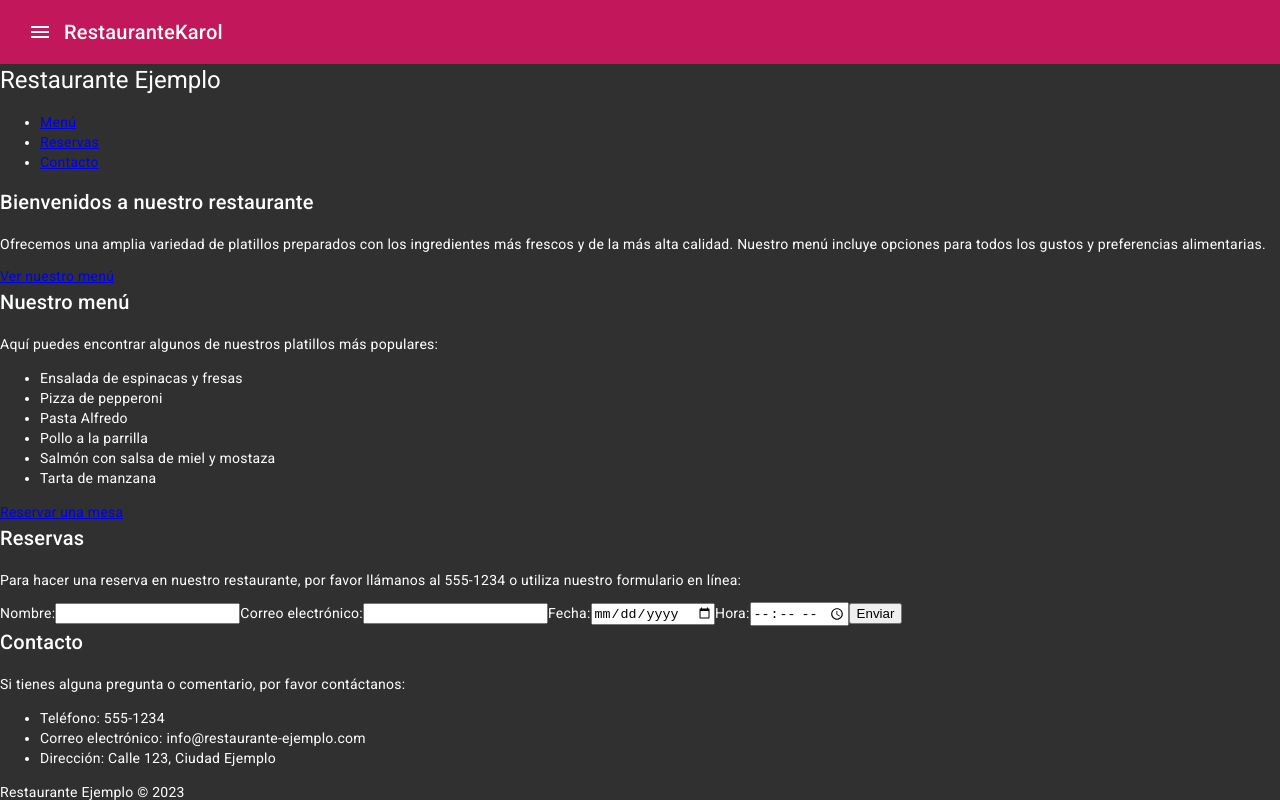
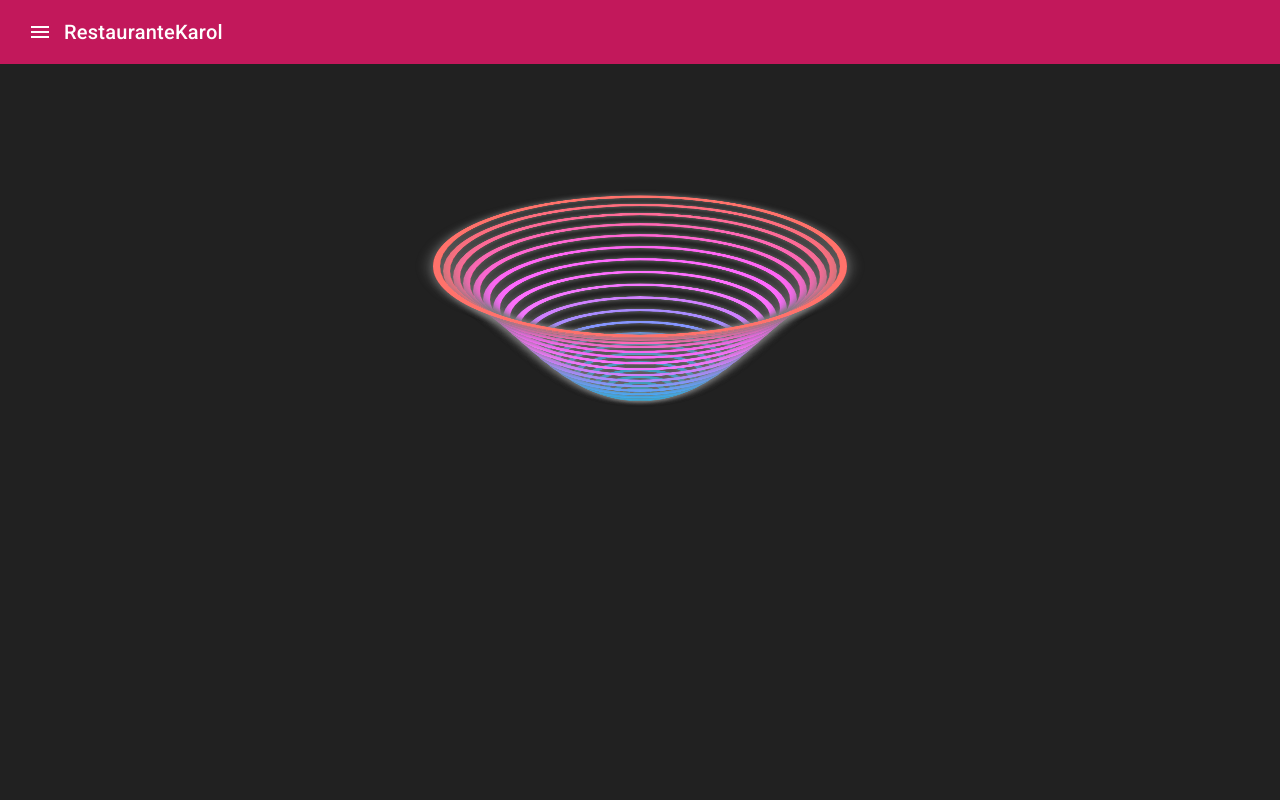
Before and after one commit to Canorba/FrontRestauranteKarol, an Angular app: page /Home in a window 1280 px wide. Built offline with nearby package versions, Linux system fonts and the light colour scheme.

Commit message:
agregue css

```diff
--- a/src/app/Components/home/home.component.css
+++ b/src/app/Components/home/home.component.css
@@ -1,91 +1,36 @@
-/* Estilos para el fondo */
-.body {
-	background-image: url('/src/assets/img/restaurante1.png');
-	background-size: cover;
-	background-position: center;
+body{
+	background: #212121;
 }
+.container {
+	position: absolute;
+	top: 10%;
+	height: 90%;
+	display: flex;
+	justify-content: center;
+	align-items: center;
+	right: 50%;
+}
+.item{
+	position: absolute;
+	background-color: transparent;
+	width: calc(var(--i)*2.5vmin);
+	aspect-ratio: 1;
+	border-radius: 50%;
+	border: .9vmin solid rgb(0,200, 255);
+	transform-style: preserve-3d;
+	transform: rotateX(70deg) translateZ(50px);
+	animation: my-move 4s ease-in-out calc(var(--i)* 0.08s) infinite;
+	box-shadow: 0px 0px 15px rgb(124, 124, 124),inset 0px 0px 15px rgb(124, 124, 124) ;
 
-/* Estilos para el carrusel */
-#slider {
-	width: 80%;
-	margin: 0 auto;
-	position: relative;
-	overflow: hidden;
 }
-
-#slider ul {
-	list-style: none;
-	margin: 0;
-	padding: 0;
-	position: relative;
+@keyframes my-move{
+	0%,
+	100%{
+		transform: rotateX(70deg) translateZ(50px) translateY(0px);
+		filter: hue-rotate(0deg);
+	}
+	50%{
+		transform: rotateX(70deg) translateZ(50px) translateY(-50vmin);
+        filter: hue-rotate(180deg);
+	}
 }
-
-#slider ul li {
-	position: relative;
-	display: block;
-	float: left;
-	margin: 0;
-	padding: 0;
-	width: 100%;
-}
-
-.slide-desc {
-	background-color: rgba(0,0,0,0.5);
-	color: #fff;
-	position: absolute;
-	bottom: 0;
-	left: 0;
-	padding: 10px;
-	width: 100%;
-}
-
-.slide-desc h3 {
-	margin-top: 0;
-}
-
-/* Estilos para los botones del carrusel */
-#slider .controles {
-	position: absolute;
-	top: 50%;
-	left: 10px;
-	z-index: 100;
-	display: flex;
-	align-items: center;
-	transform: translateY(-50%);
-}
-
-#slider .controles a {
-	color: #fff;
-	font-size: 24px;
-	margin-right: 10px;
-	text-decoration: none;
-}
-
-#slider .controles a:hover {
-	color: #ccc;
-}
-
-#slider .controles .anterior {
-	margin-right: 20px;
-}
-
-#slider .controles .siguiente {
-	margin-left: 20px;
-}
-
-/* Estilos para las animaciones del carrusel */
-#slider ul.animation {
-	animation: cambio 16s infinite;
-}
-
-@keyframes cambio {
-	0% { margin-left: 0; }
-	12.5% { margin-left: 0; }
-	25% { margin-left: -100%; }
-	37.5% { margin-left: -100%; }
-	50% { margin-left: -200%; }
-	62.5% { margin-left: -200%; }
-	75% { margin-left: -300%; }
-	87.5% { margin-left: -300%; }
-	100% { margin-left: -400%; }
-}
--- a/src/app/Components/home/home.component.html
+++ b/src/app/Components/home/home.component.html
@@ -2,68 +2,32 @@
 <html lang="en">
 <head>
   <meta charset="UTF-8">
-  <title>Restaurante Ejemplo</title>
+  <title>Proyecto</title>
   <link rel="stylesheet" href="home.component.css">
 </head>
 <body>
-  <header>
-    <h1>Restaurante Ejemplo</h1>
-    <nav>
-      <ul>
-        <li><a href="#menu">Menú</a></li>
-        <li><a href="#reservas">Reservas</a></li>
-        <li><a href="#contacto">Contacto</a></li>
-      </ul>
-    </nav>
-  </header>
-
-
-  <main>
-    <section id="presentacion">
-      <h2>Bienvenidos a nuestro restaurante</h2>
-      <p>Ofrecemos una amplia variedad de platillos preparados con los ingredientes más frescos y de la más alta calidad. Nuestro menú incluye opciones para todos los gustos y preferencias alimentarias.</p>
-      <a href="#menu">Ver nuestro menú</a>
-    </section>
-    <section id="menu">
-      <h2>Nuestro menú</h2>
-      <p>Aquí puedes encontrar algunos de nuestros platillos más populares:</p>
-      <ul>
-        <li>Ensalada de espinacas y fresas</li>
-        <li>Pizza de pepperoni</li>
-        <li>Pasta Alfredo</li>
-        <li>Pollo a la parrilla</li>
-        <li>Salmón con salsa de miel y mostaza</li>
-        <li>Tarta de manzana</li>
-      </ul>
-      <a href="#reservas">Reservar una mesa</a>
-    </section>
-    <section id="reservas">
-      <h2>Reservas</h2>
-      <p>Para hacer una reserva en nuestro restaurante, por favor llámanos al 555-1234 o utiliza nuestro formulario en línea:</p>
-      <form action="/reservas" method="post">
-        <label for="nombre">Nombre:</label>
-        <input type="text" id="nombre" name="nombre">
-        <label for="correo">Correo electrónico:</label>
-        <input type="email" id="correo" name="correo">
-        <label for="fecha">Fecha:</label>
-        <input type="date" id="fecha" name="fecha">
-        <label for="hora">Hora:</label>
-        <input type="time" id="hora" name="hora">
-        <input type="submit" value="Enviar">
-      </form>
-    </section>
-    <section id="contacto">
-      <h2>Contacto</h2>
-      <p>Si tienes alguna pregunta o comentario, por favor contáctanos:</p>
-      <ul>
-        <li>Teléfono: 555-1234</li>
-        <li>Correo electrónico: info@restaurante-ejemplo.com</li>
-        <li>Dirección: Calle 123, Ciudad Ejemplo</li>
-      </ul>
-    </section>
-  </main>
-  <footer>
-    <p>Restaurante Ejemplo &copy; 2023</p>
-  </footer>
+ <div class="container">
+<div class="item" style="--i: 0"><i class="fas fa-music"></i></div>
+<div class="item" style="--i: 1"><i class="fas fa-gamepad"></i></div>
+<div class="item" style="--i: 2"><i class="fas fa-film"></i></div>
+<div class="item" style="--i: 3"><i class="fas fa-book"></i></div>
+<div class="item" style="--i: 4"><i class="fas fa-paint-brush"></i></div>
+<div class="item" style="--i: 5"><i class="fas fa-code"></i></div>
+<div class="item" style="--i: 6"><i class="fas fa-camera"></i></div>
+<div class="item" style="--i: 7"><i class="fas fa-bicycle"></i></div>
+<div class="item" style="--i: 8"><i class="fas fa-plane"></i></div>
+<div class="item" style="--i: 9"><i class="fas fa-dumbbell"></i></div>
+<div class="item" style="--i: 10"><i class="fas fa-guitar"></i></div>
+<div class="item" style="--i: 11"><i class="fas fa-puzzle-piece"></i></div>
+<div class="item" style="--i: 12"><i class="fas fa-briefcase"></i></div>
+<div class="item" style="--i: 13"><i class="fas fa-coffee"></i></div>
+<div class="item" style="--i: 14"><i class="fas fa-utensils"></i></div>
+<div class="item" style="--i: 15"><i class="fas fa-football-ball"></i></div>
+<div class="item" style="--i: 16"><i class="fas fa-motorcycle"></i></div>
+<div class="item" style="--i: 17"><i class="fas fa-tree"></i></div>
+<div class="item" style="--i: 18"><i class="fas fa-heart"></i></div>
+<div class="item" style="--i: 19"><i class="fas fa-rocket"></i></div>
+<div class="item" style="--i: 20"><i class="fas fa-umbrella"></i></div>
+ </div>
 </body>
 </html>
```
